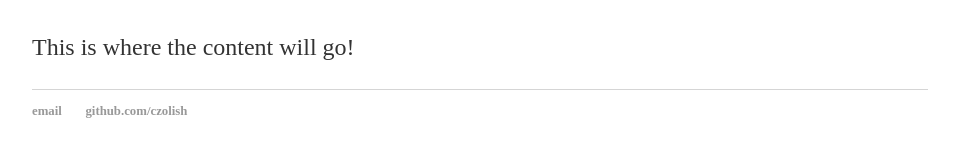
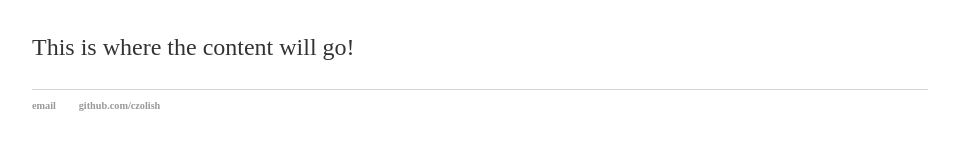
Before and after one commit to czolish/czolish.github.io, a Jekyll site: the page built from portfolio/index.html, in a window 1280 px wide. Shown: the part 166-323 px from the top of the page, without its empty margins (160-1119 px from the left). Built offline with Jekyll 4.4.1, drawn with Linux system fonts in a browser that asks for light colours; some web fonts are replaced; comment, search, counter and statistics services are not loaded.

Commit message:
Update main.css

```diff
--- a/css/main.css
+++ b/css/main.css
@@ -57,7 +57,11 @@ ul.posts li {
     list-style: none;
 }
 
-li.footer {
+ul.nav {
+    font-size: 1em;
+}
+
+ul.footer {
     font-size: 0.8em;
 }
 
```
